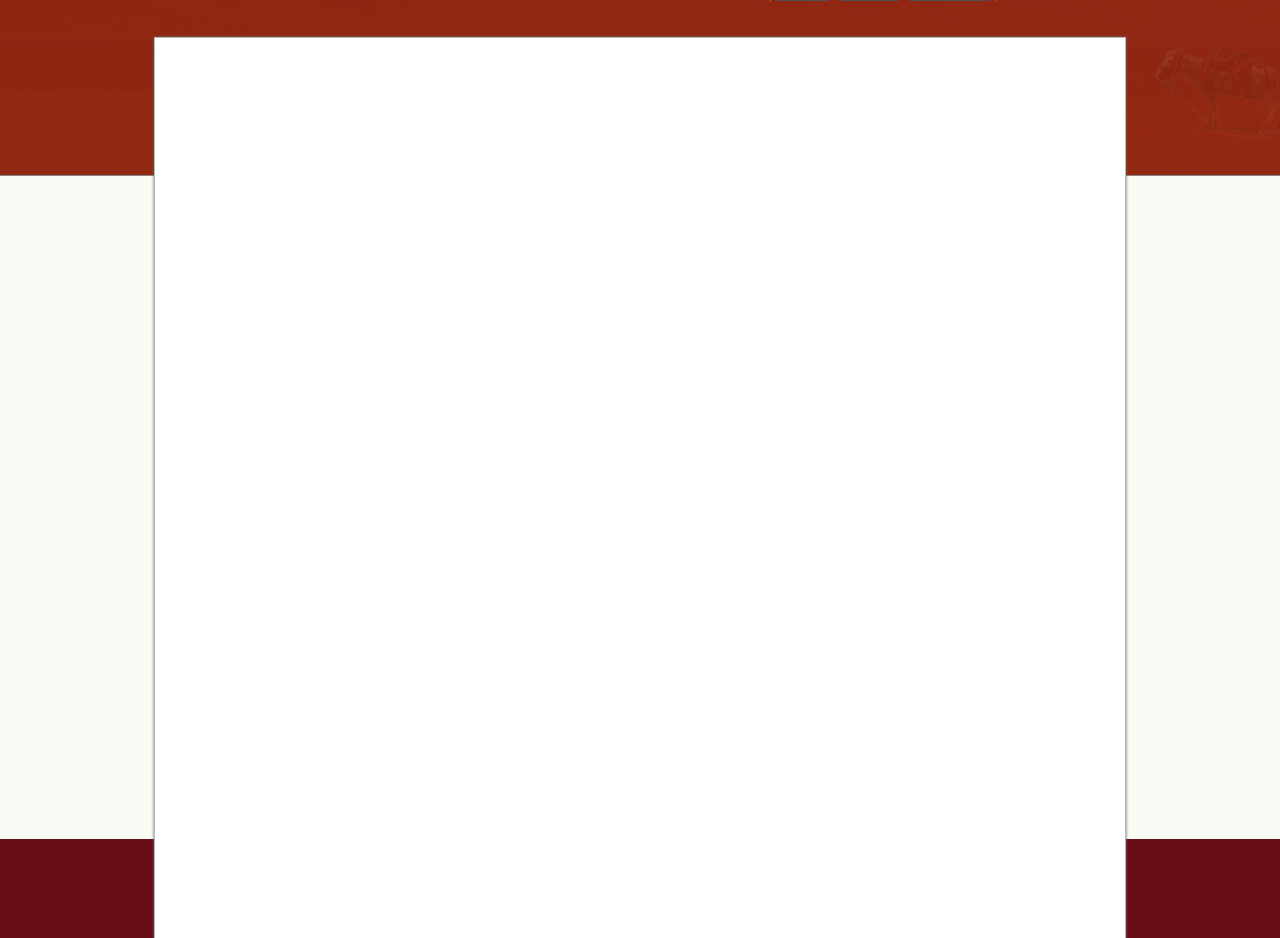
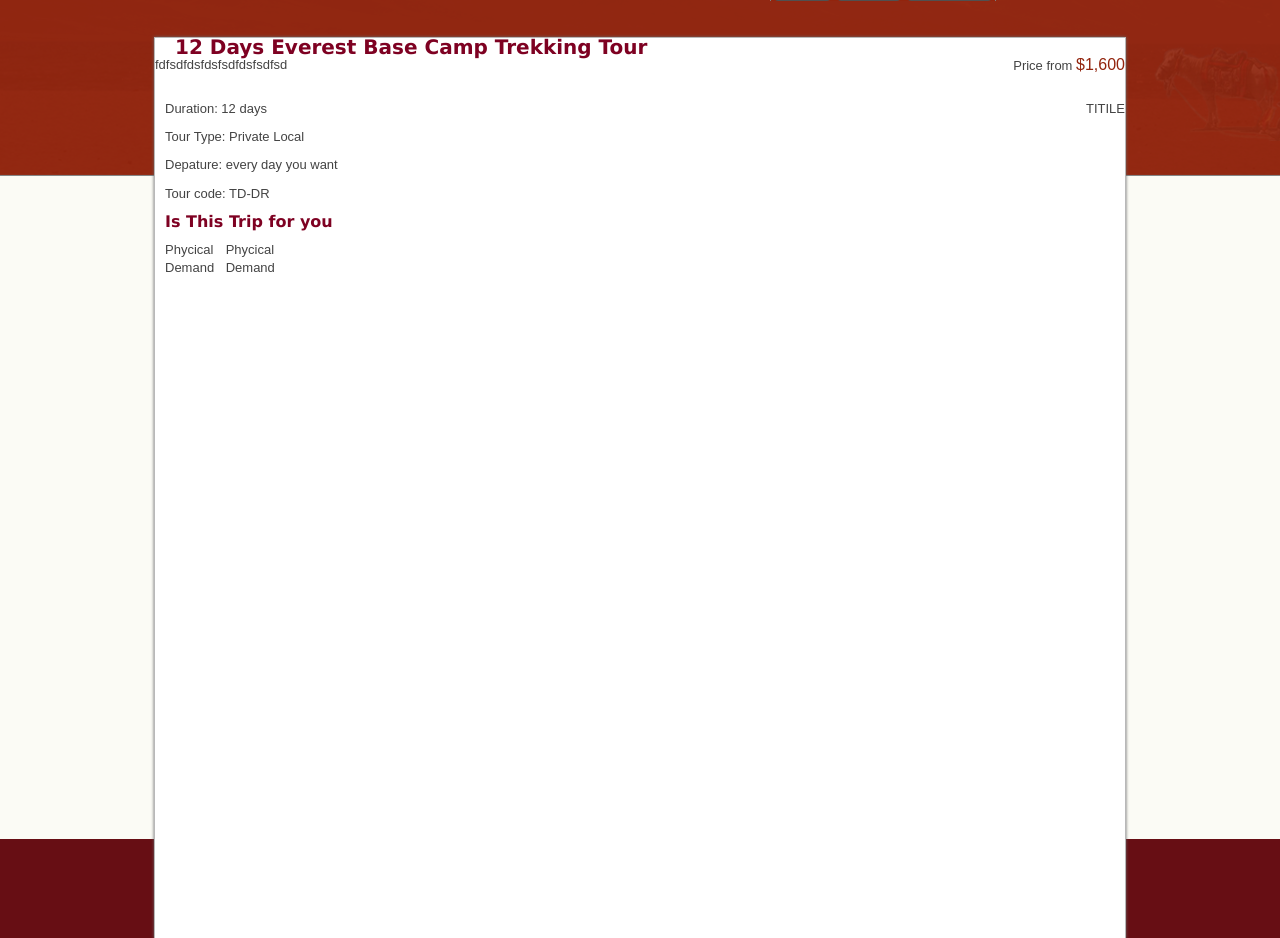
Before and after one commit to hellocreep/TD, a Django app: page /itinerary/ in a window 1280 px wide. Shown: the part 140-1078 px from the top of the page. Run offline with Django 3.2, Linux system fonts and the light colour scheme.

Commit message:
itinerary head

```diff
--- a/pool/assets/styles/itinerary.css
+++ b/pool/assets/styles/itinerary.css
@@ -1,3 +1,5 @@
+/*ITINERARY HEAD*/
+
 .itinerary-wrap {
     margin:0 auto;
     background: #ffffff;
@@ -10,3 +12,56 @@
     box-shadow: #666 0px 0px 3px;
     behavior: url(PIE.htc);
 }
+
+.tour-info h1 {
+    padding: 0 0 0 20px;
+
+}
+
+.tour-sub {
+    margin-bottom: 15px;
+    text-align: left;
+}
+
+.tour-sub .tour-price {
+    float: right;
+}
+
+.light-price {
+    color: #92240D;
+    font-size: 16px;
+}
+
+.tour-des {
+    float: left;
+}
+
+.tour-des .tour-pic-gallery{
+    float: left;
+}
+
+.tour-des .des-detail {
+    float: right;
+    margin-left: 10px;
+}
+
+.des-detail ul li{
+    margin: 10px 0;
+}
+
+.trip-for ul li{
+    float: left;
+    width: 30%;
+}
+
+.trip-for ul li img {
+    display: block;
+}
+
+.tour-glance {
+    float: right;
+}
+
+.tour-glance li {
+    margin: 10px 0;
+}
--- a/pool/templates/itinerary.html
+++ b/pool/templates/itinerary.html
@@ -15,7 +15,46 @@
 <div class="bread"></div>
 <div class="itinerary-wrap">
 
-    <div class="tour-info"></div>
+    <div class="tour-info clearfix">
+        <h1><img src="" />12 Days Everest Base Camp Trekking Tour</h1>
+        <div class="tour-sub clearfix">
+        fdfsdfdsfdsfsdfdsfsdfsd
+            <div class="tour-price">
+                Price from <span class="light-price">$1,600<span class="question-icon"></span></span>
+            </div>
+        </div>
+        <div class="clearfix">
+            <div class="tour-des clearfix">
+                <div class="tour-pic-gallery"></div>
+                <div class="des-detail">
+                    <ul>
+                        <li>Duration: 12 days</li>
+                        <li>Tour Type: Private Local</li>
+                        <li>Depature: every day you want</li>
+                        <li>Tour code: TD-DR</li>
+                    </ul>
+                    <div class="trip-for">
+                        <h3>Is This Trip for you</h3>
+                        <ul class="clearfix">
+                            <li>Phycical Demand
+                                <img src=""/>
+                                <div class="tripfor-detail"></div>
+                            </li>
+                            <li>Phycical Demand
+                                <img src=""/>
+                                <div class="tripfor-detail"></div>
+                            </li>
+                        </ul>
+                    </div>
+                </div>
+            </div>
+
+            <ul class="tour-glance">
+                <li class="first">TITILE</li>
+                <li></li>
+            </ul>
+        </div>
+    </div>
 
     <div class="tour-detail"></div>
 
```
